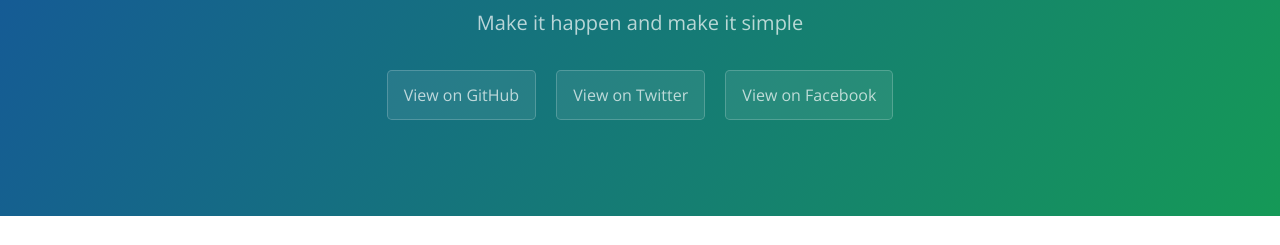
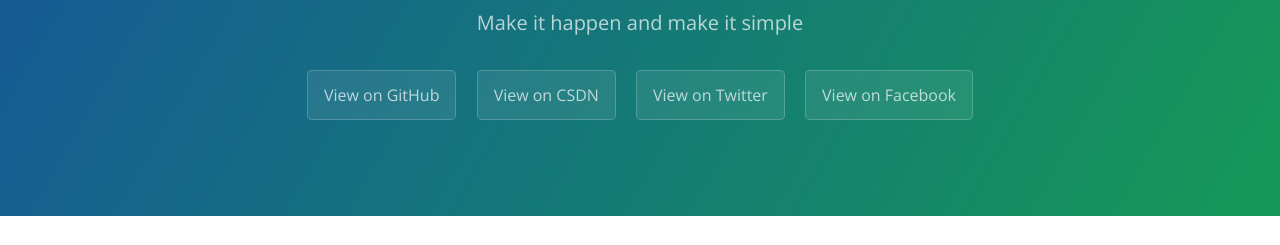
Before and after one commit to aggresss/aggresss.github.io, a website: page index.html in a window 1280 px wide. Shown: the part 167-412 px from the top of the page. Drawn offline with nearby package versions, Linux system fonts and the light colour scheme.

Commit message:
20180326D

```diff
--- a/index.html
+++ b/index.html
@@ -14,6 +14,7 @@
       <h1 class="project-name">Jagger Yu</h1>
       <h2 class="project-tagline">Make it happen and make it simple</h2>
       <a href="https://github.com/aggresss" class="btn">View on GitHub</a>
+      <a href="https://blog.csdn.net/aggresss" class="btn">View on CSDN</a>
       <a href="https://twitter.com/jagger_yu" class="btn">View on Twitter</a>
       <a href="https://www.facebook.com/aggresss" class="btn">View on Facebook</a>
     </section>
```
